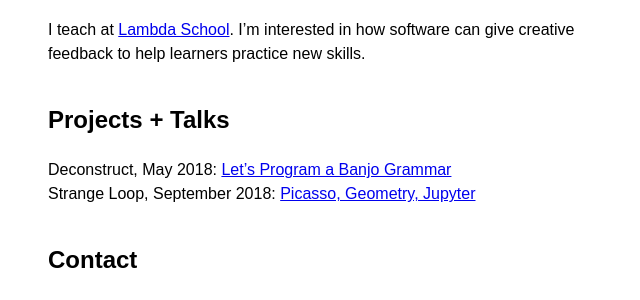
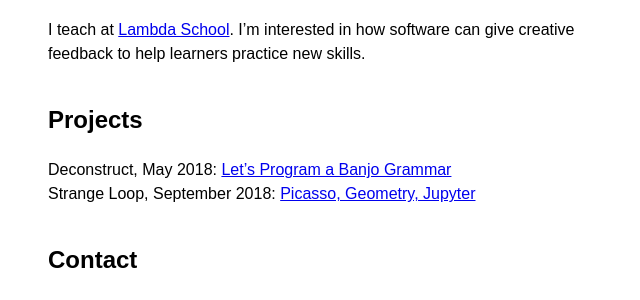
Before and after one commit to rrherr/rrherr.github.io, a Jekyll site: the page built from index.md, in a window 1280 px wide. Shown: the part 187-487 px from the top of the page, without its empty margins (312-952 px from the left). Built offline with Jekyll 4.4.1, drawn with Linux system fonts in a browser that asks for light colours; our own code applies the rules of GitHub Pages for plain Markdown files.

Commit message:
Update index.md

```diff
--- a/index.md
+++ b/index.md
@@ -4,7 +4,7 @@ I'm a data scientist and [banjo player](https://www.youtube.com/playlist?list=PL
 
 I teach at [Lambda School](https://lambdaschool.com/). I'm interested in how software can give creative feedback to help learners practice new skills.
 
-## Projects + Talks
+## Projects
 
 Deconstruct, May 2018: [Let's Program a Banjo Grammar](https://rrherr.github.io/banjo-grammar/)
 Strange Loop, September 2018: [Picasso, Geometry, Jupyter](https://rrherr.github.io/picasso/)
```
